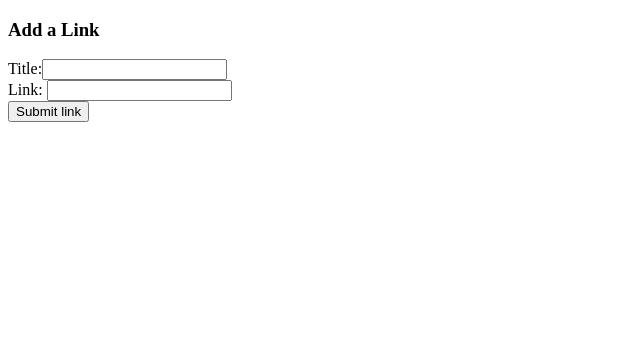
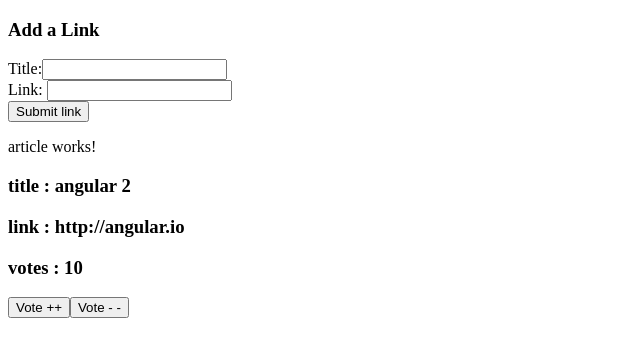
Before and after one commit to Dean812/Ors_Angular_tp2, an Angular app: page / in a window 1280 px wide. Shown: the top 356 px of the page, without its empty margins (0-640 px from the left). Built offline with nearby package versions, Linux system fonts and the light colour scheme.

Commit message:
2nd commit : ajout component article, connexion et visualisation avec le component

```diff
--- a/src/app/app.component.html
+++ b/src/app/app.component.html
@@ -7,4 +7,5 @@
     <label for="link">Link: </label><input name="link" #newLink>
   </div>
   <button (click)="addArticle(newTitle,newLink)">Submit link</button>
+  <app-article></app-article>
 </form>
--- a/src/app/app.module.ts
+++ b/src/app/app.module.ts
@@ -2,10 +2,12 @@ import { NgModule } from '@angular/core';
 import { BrowserModule } from '@angular/platform-browser';
 
 import { AppComponent } from './app.component';
+import { ArticleComponent } from './article/article.component';
 
 @NgModule({
   declarations: [
-    AppComponent
+    AppComponent,
+    ArticleComponent
   ],
   imports: [
     BrowserModule
--- /dev/null
+++ b/src/app/article/article.component.html
@@ -0,0 +1,8 @@
+<p>article works!</p>
+
+<h3>title : {{title}}</h3>
+<h3>link : {{link}}</h3>
+<h3>votes : {{votes}}</h3>
+
+
+<button (click)="voteUp()">Vote ++</button><button (click)="voteDown()">Vote - -</button>
--- /dev/null
+++ b/src/app/article/article.component.ts
@@ -0,0 +1,32 @@
+import { Component, OnInit } from '@angular/core';
+
+@Component({
+  selector: 'app-article',
+  templateUrl: './article.component.html',
+  styleUrls: ['./article.component.css']
+})
+export class ArticleComponent implements OnInit {
+
+  votes: number;
+  title: string;
+  link: string;
+
+  constructor() {
+
+    this.title = 'angular 2';
+    this.link = 'http://angular.io';
+    this.votes = 10;
+
+  }
+
+  voteUp() {  // mettre hors du constructeur
+    this.votes++;
+  }
+  voteDown() {  // mettre hors du constructeur
+    this.votes--;
+  }
+
+  ngOnInit(): void {
+  }
+
+}
```
Also changed, not shown: src/app/article/article.component.css (added), 1 other file (tests, documents, lock files or other folders).
